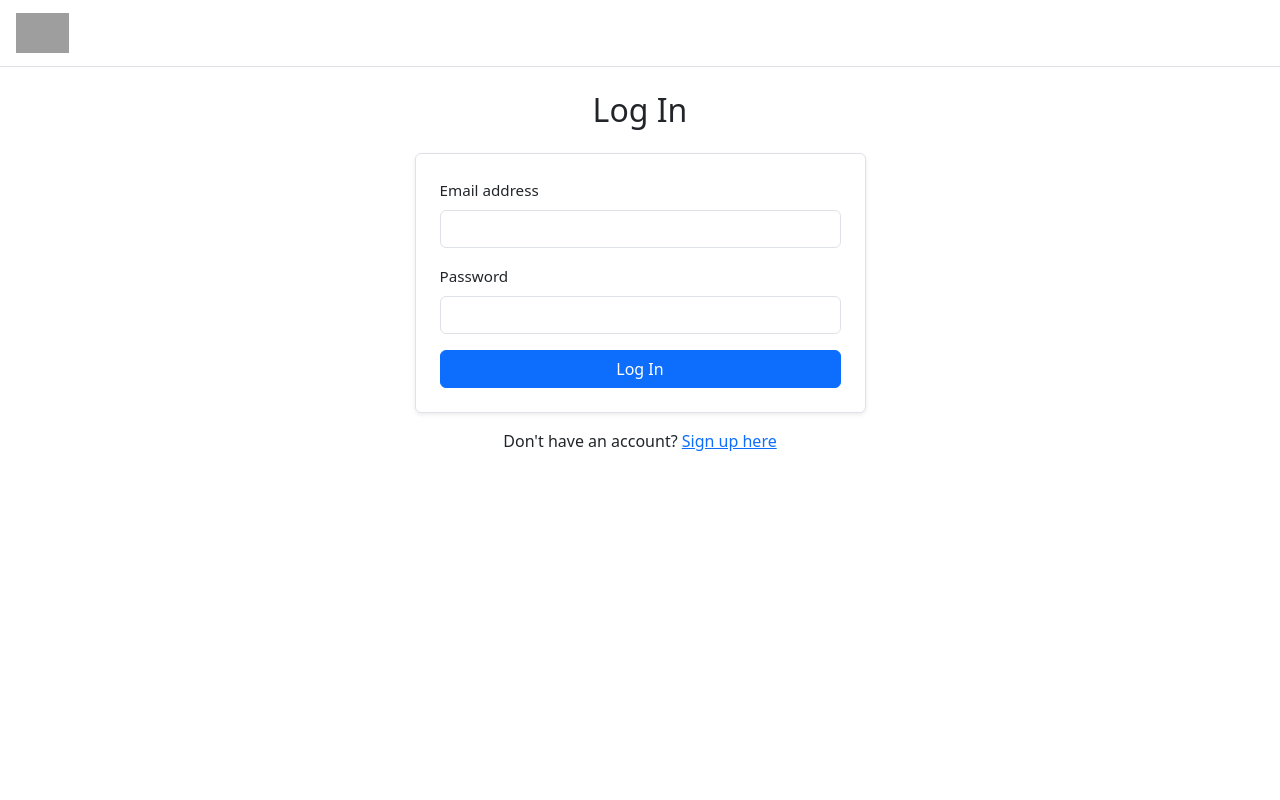
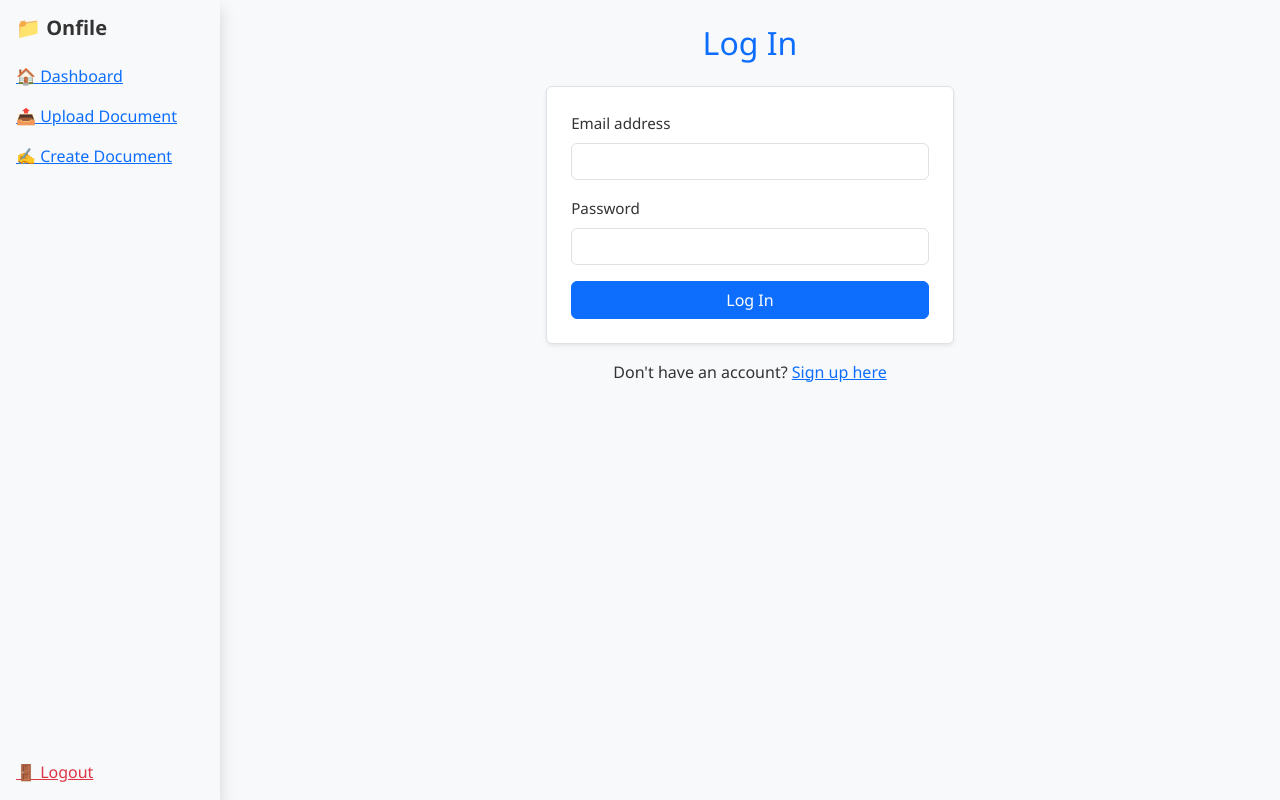
Before and after one commit to JoeC16/onfile-mvp, a Flask app: page /login in a window 1280 px wide. Run offline with Flask 3, Linux system fonts and the light colour scheme; grey boxes are pictures that could not be loaded.

Commit message:
Update base.html

```diff
--- a/app/templates/base.html
+++ b/app/templates/base.html
@@ -4,33 +4,29 @@
   <meta charset="UTF-8" />
   <meta name="viewport" content="width=device-width, initial-scale=1.0"/>
   <title>Onfile | Document Management</title>
-  <link rel="icon" href="{{ url_for('static', filename='branding/favicon.ico') }}">
+  <link href="https://cdn.jsdelivr.net/npm/bootstrap@5.3.3/dist/css/bootstrap.min.css" rel="stylesheet">
   <link rel="stylesheet" href="{{ url_for('static', filename='styles.css') }}">
-  <link href="https://cdn.jsdelivr.net/npm/bootstrap@5.3.3/dist/css/bootstrap.min.css" rel="stylesheet">
 </head>
 <body>
-  <nav class="navbar navbar-expand-lg navbar-light bg-white border-bottom px-3 py-2">
-    <a class="navbar-brand" href="{{ url_for('main.dashboard') }}">
-      <img src="{{ url_for('static', filename='branding/onfile-logo-light.png') }}" height="40" alt="Onfile">
-    </a>
-    <div class="ms-auto">
-      {% if current_user.is_authenticated %}
-        <a href="{{ url_for('main.upload') }}" class="btn btn-outline-primary me-2">Upload Document</a>
-        <a href="{{ url_for('main.logout') }}" class="btn btn-danger">Logout</a>
-      {% endif %}
-    </div>
+<div class="d-flex">
+  <!-- Sidebar -->
+  <nav class="d-flex flex-column bg-light vh-100 p-3 shadow" style="width: 220px;">
+    <h5 class="fw-bold mb-4">📁 Onfile</h5>
+    <a href="{{ url_for('main.dashboard') }}" class="mb-3">🏠 Dashboard</a>
+    <a href="{{ url_for('main.upload') }}" class="mb-3">📤 Upload Document</a>
+    <a href="{{ url_for('main.create_document') }}" class="mb-3">✍️ Create Document</a>
+    <a href="{{ url_for('main.logout') }}" class="mt-auto text-danger">🚪 Logout</a>
   </nav>
 
-  <div class="container mt-4">
+  <!-- Main Content -->
+  <div class="flex-grow-1 p-4">
     {% with messages = get_flashed_messages() %}
       {% if messages %}
-        <div class="alert alert-info">
-          {{ messages[0] }}
-        </div>
+        <div class="alert alert-info">{{ messages[0] }}</div>
       {% endif %}
     {% endwith %}
-
     {% block content %}{% endblock %}
   </div>
+</div>
 </body>
 </html>
```
